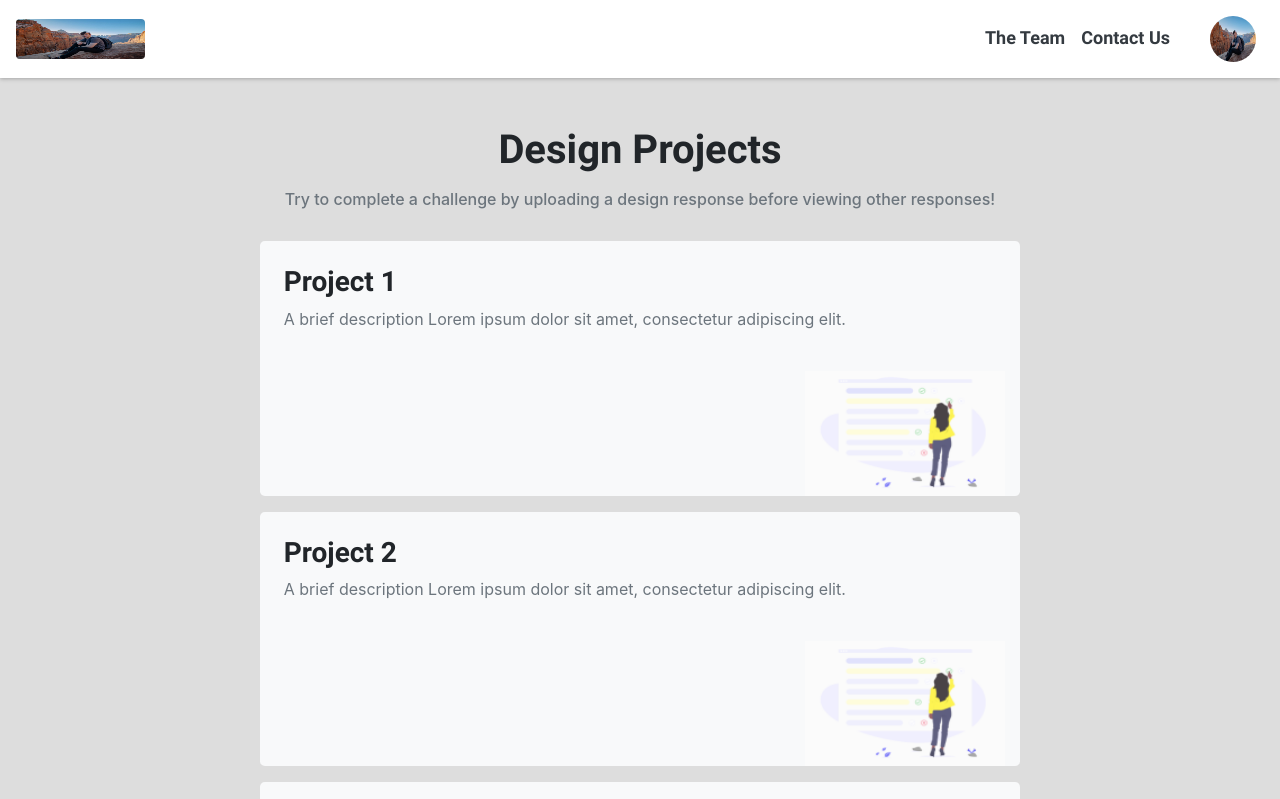
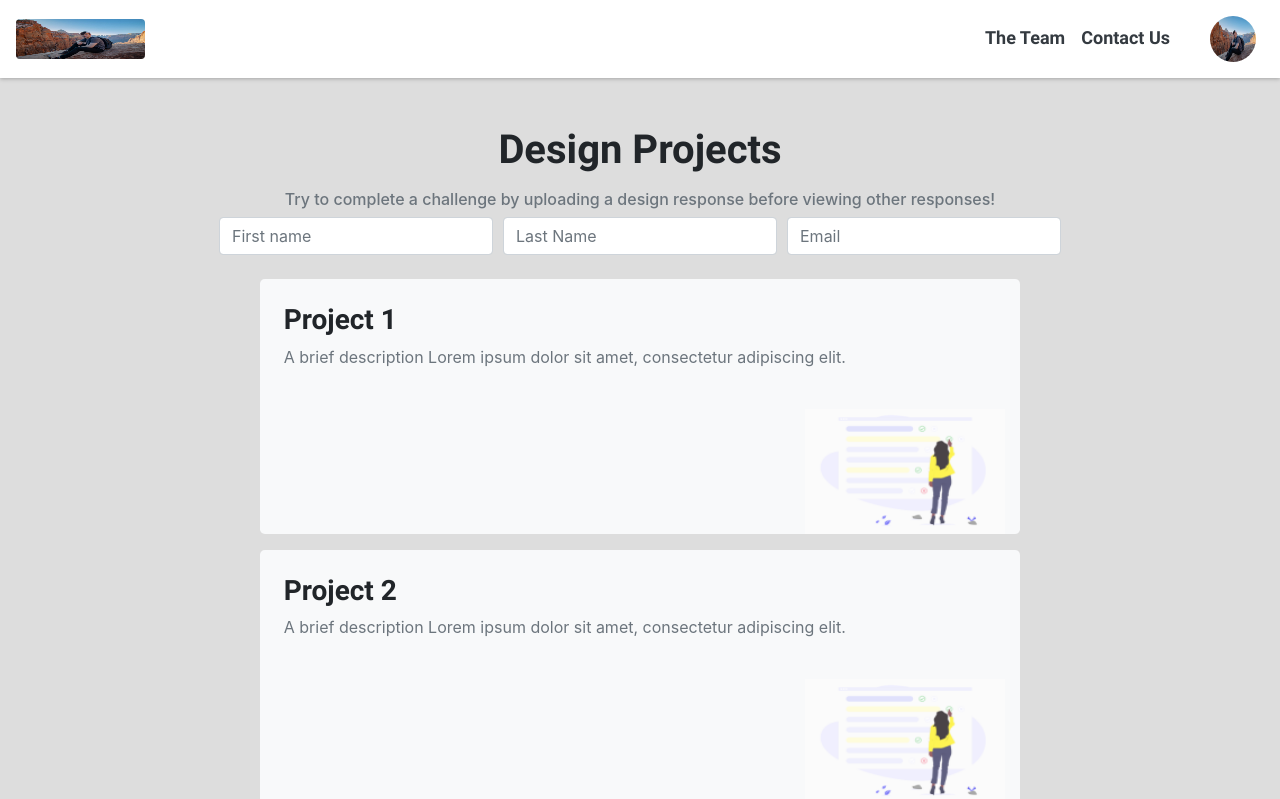
Before and after one commit to m-product/uxmarketplace, a React (Create React App) app in the folder front-end/: page / in a window 1280 px wide. Shown: the top 799 px of the page. Built offline with nearby package versions, Linux system fonts and the light colour scheme.

Commit message:
adding temp form for database testing

```diff
--- a/front-end/src/App.js
+++ b/front-end/src/App.js
@@ -5,7 +5,7 @@ import Nav from "./components/Nav";
 import AddChallege from "./components/challengesPage/AddChallege";
 import { ChallegeProvider } from "./components/challengesPage/ChallegeContext";
 import { ProjectResponseProvider } from "./components/projectResponses/ProjectResponseContext";
-import HomeTitle from "./components/challengesPage/HomeTitle";
+import HomeChallenges from "./components/challengesPage/HomeChallenges";
 import { BrowserRouter as Router, Switch, Route } from "react-router-dom";
 import ProjectResponseList from "./components/projectResponses/ProjectResponseList";
 import CommentList from "./components/CommentsPage/CommentList";
@@ -20,7 +20,7 @@ function App() {
             <div className="App">
               <Nav />
               <Switch>
-                <Route path="/" exact component={HomeTitle} />
+                <Route path="/" exact component={HomeChallenges} />
                 <Route
                   path="/project-response-list"
                   component={ProjectResponseList}
--- /dev/null
+++ b/front-end/src/components/TempForm.js
@@ -0,0 +1,23 @@
+import React from "react";
+
+const TempForm = () => {
+  return (
+    <>
+      <form>
+        <div class="form-row">
+          <div class="col">
+            <input type="text" class="form-control" placeholder="First name" />
+          </div>
+          <div class="col">
+            <input type="text" class="form-control" placeholder="Last Name" />
+          </div>
+          <div class="col">
+            <input type="text" class="form-control" placeholder="Email" />
+          </div>
+        </div>
+      </form>
+    </>
+  );
+};
+
+export default TempForm;
--- a/front-end/src/components/challengesPage/HomeTitle.js
+++ b/front-end/src/components/challengesPage/HomeChallenges.js
@@ -1,7 +1,8 @@
 import React from "react";
 import ChallengeList from "./ChallengeList";
+import TempForm from "../TempForm";
 
-const HomeTitle = () => {
+const HomeChallenges = () => {
   return (
     <div className="container p-5">
       <div className="row justify-content-center">
@@ -12,10 +13,11 @@ const HomeTitle = () => {
           Try to complete a challenge by uploading a design response before
           viewing other responses!
         </h6>
+        <TempForm />
       </div>
       <ChallengeList />
     </div>
   );
 };
 
-export default HomeTitle;
+export default HomeChallenges;
```
